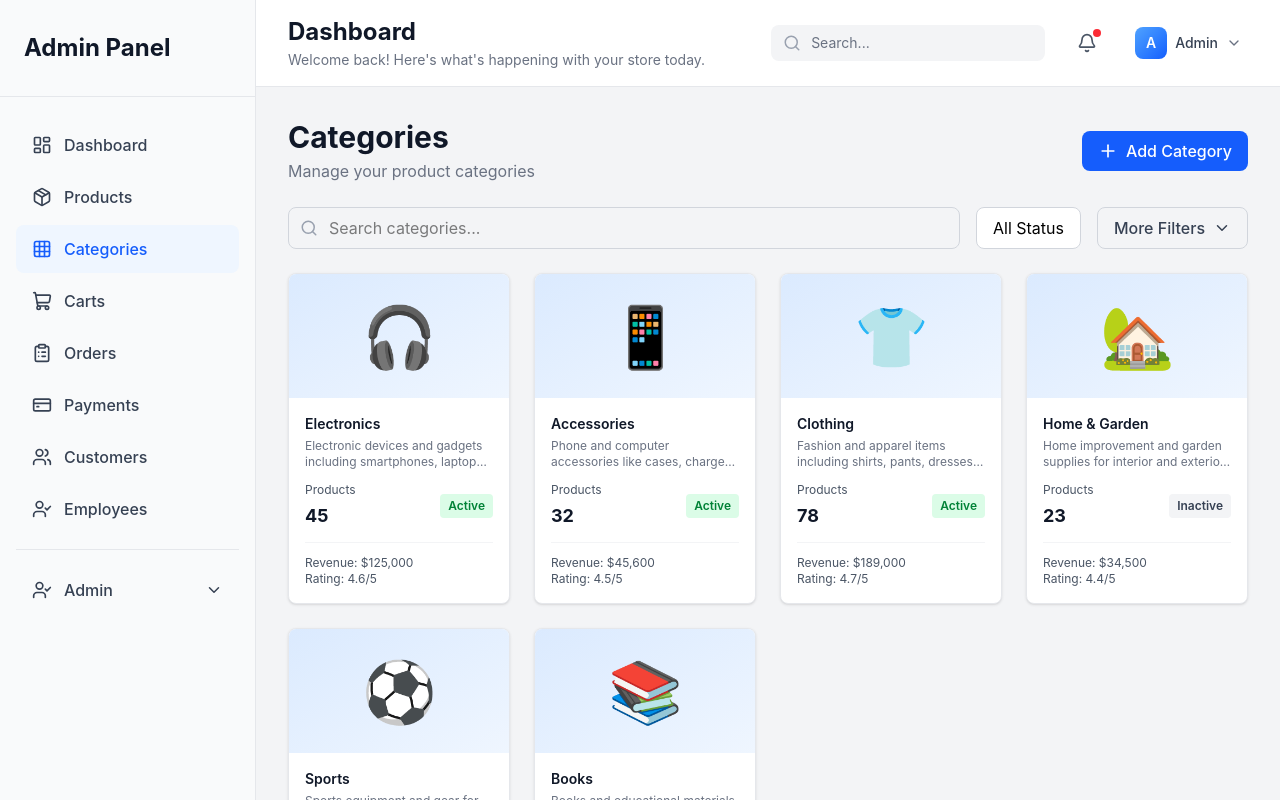
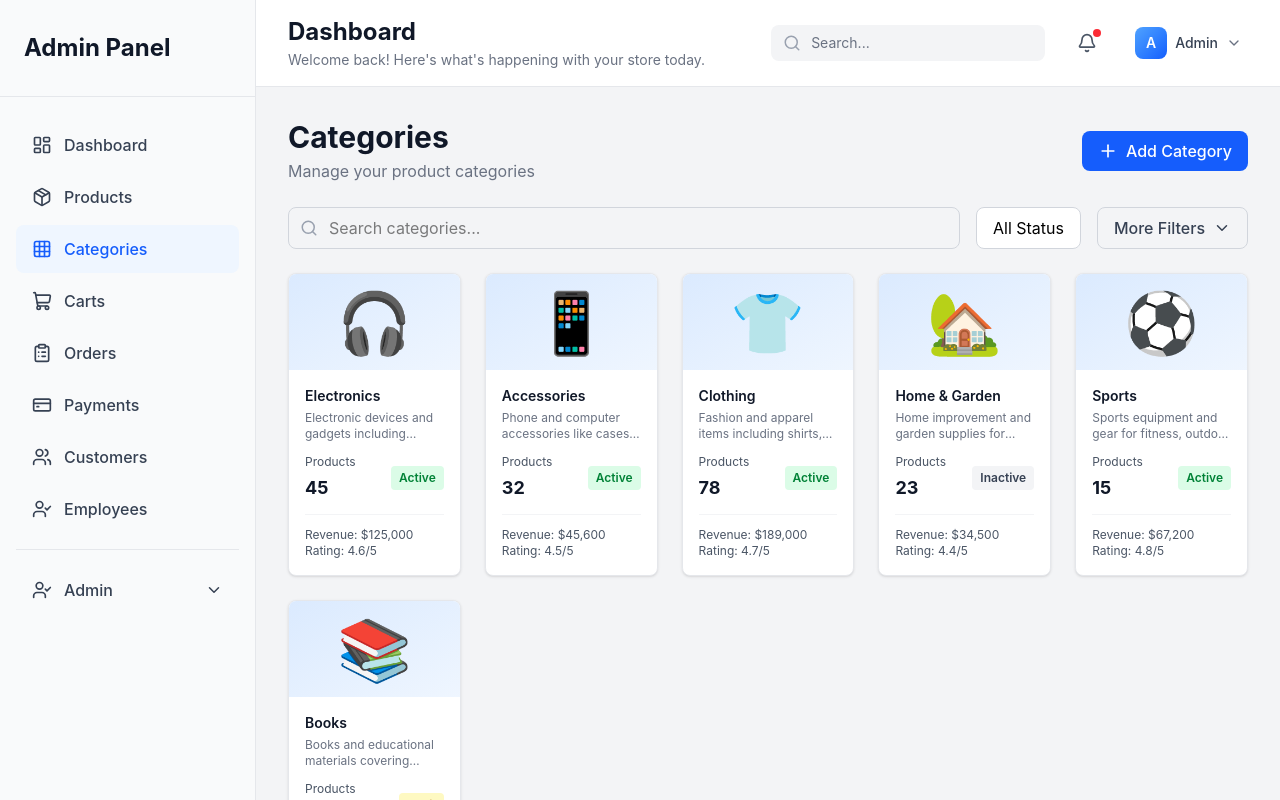
Before and after one commit to shahriear/e-Commerce-Dashboard, a React (Vite) app: page /categories in a window 1280 px wide. Built offline with nearby package versions, Linux system fonts and the light colour scheme.

Commit message:
reSizing hm

```diff
--- a/src/pages/CategoriesPage.jsx
+++ b/src/pages/CategoriesPage.jsx
@@ -148,7 +148,7 @@ const CategoriesPage = () => {
           </div>
 
           {/* Categories Grid */}
-          <div className="grid grid-cols-1 sm:grid-cols-2 lg:grid-cols-3 xl:grid-cols-4 gap-3 md:gap-4 lg:gap-6">
+          <div className="grid grid-cols-1 sm:grid-cols-2 lg:grid-cols-4 xl:grid-cols-5 gap-3 md:gap-4 lg:gap-6">
             {filteredCategories.map(category => (
               <div
                 key={category.id}
--- a/src/pages/CategoryDetailsPage.jsx
+++ b/src/pages/CategoryDetailsPage.jsx
@@ -32,7 +32,7 @@ const CategoryDetailsPage = () => {
         </div>
         <div className="flex flex-col sm:flex-row gap-2 md:gap-3">
           <button
-            onClick={() => navigate(`/edit-category/${category.id}`)}
+            // onClick={() => navigate(`/edit-category/${category.id}`)}
             className="w-full sm:w-auto bg-blue-600 hover:bg-blue-700 text-white px-4 py-2.5 md:py-2 rounded-lg font-medium transition-colors"
           >
             ✏️ Edit
```
